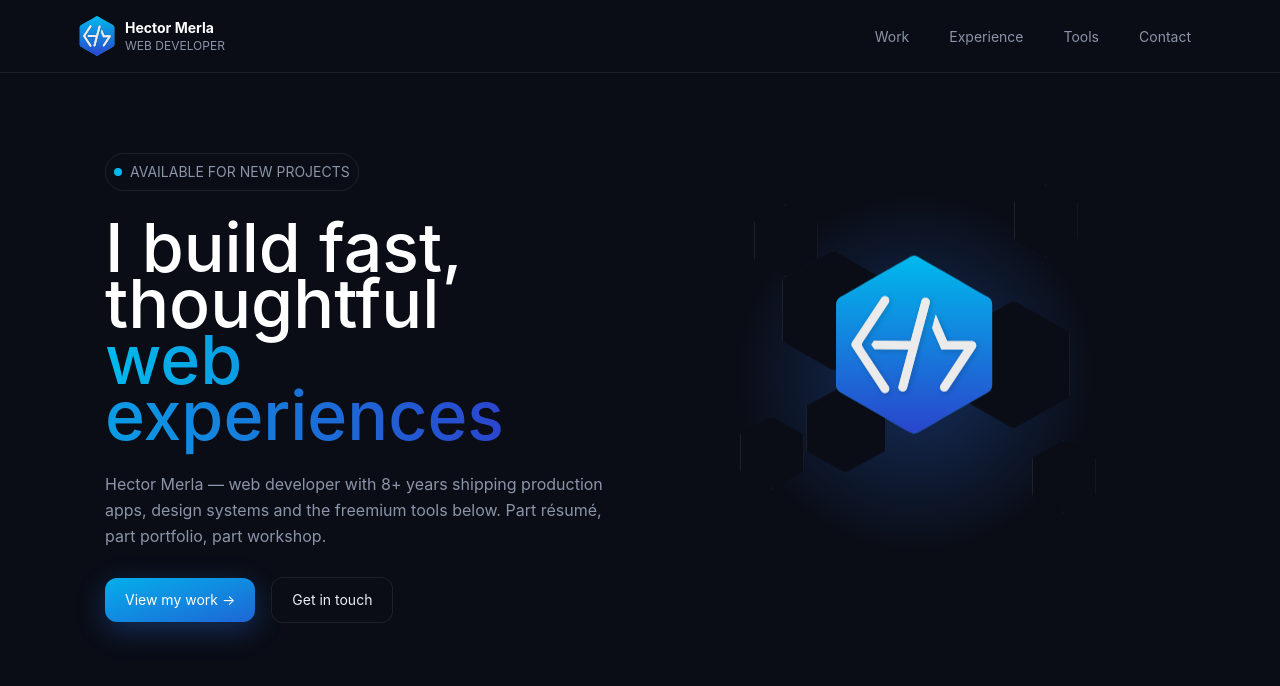
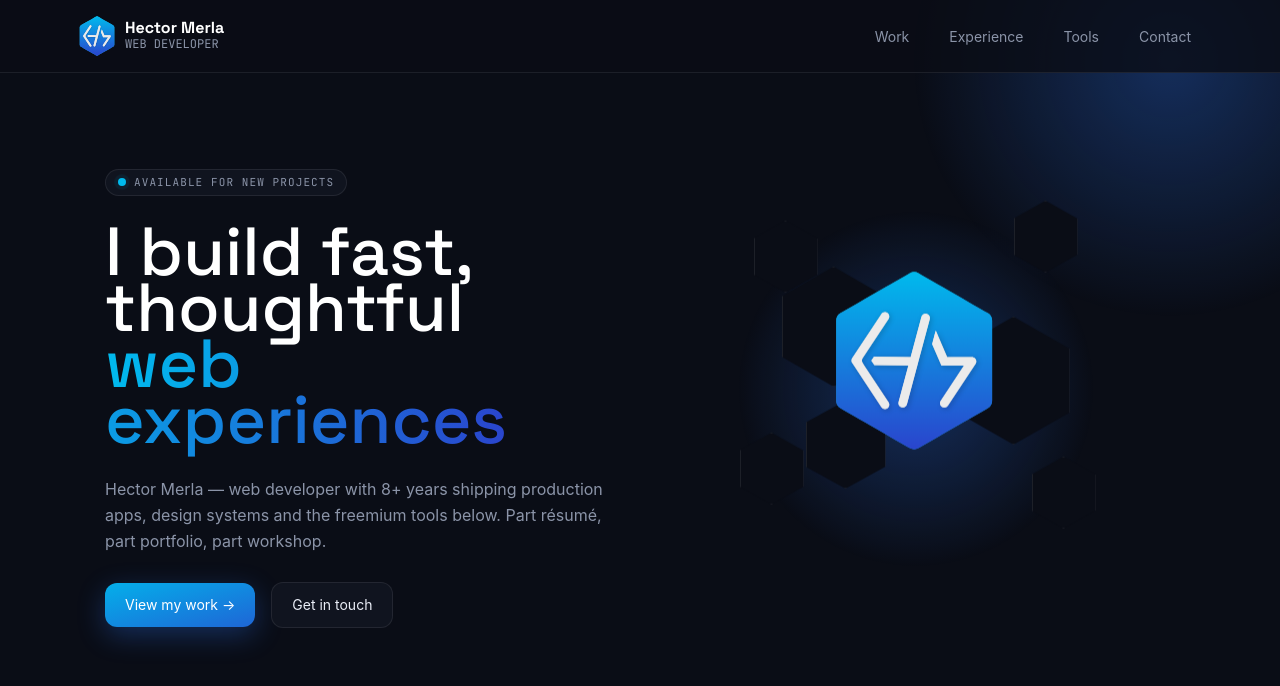
Before and after one commit to hectormerla/hecmerladev, a React (Vite) app: page / in a window 1280 px wide. Shown: the top 686 px of the page. Built offline with nearby package versions, Linux system fonts and the light colour scheme.

Commit message:
Add fonts, break out more components like StatusBadge, improve style details and add link to logo to go to home

```diff
--- a/index.html
+++ b/index.html
@@ -4,6 +4,12 @@
     <meta charset="UTF-8" />
     <link rel="icon" type="image/svg+xml" href="/favicon.svg" />
     <meta name="viewport" content="width=device-width, initial-scale=1.0" />
+    <link rel="preconnect" href="https://fonts.googleapis.com" />
+    <link rel="preconnect" href="https://fonts.gstatic.com" crossorigin />
+    <link
+      href="https://fonts.googleapis.com/css2?family=JetBrains+Mono:wght@400;500;700&family=Space+Grotesk:wght@400;500;600;700&display=swap"
+      rel="stylesheet"
+    />
     <title>hecmerladev</title>
   </head>
   <body>
--- a/src/App.tsx
+++ b/src/App.tsx
@@ -1,5 +1,6 @@
 // import { useState } from 'react'
 import "./App.css"
+import GradientCircle from "./components/GradientCircle"
 import Header from "./components/Header"
 import Hero from "./components/Hero"
 
@@ -8,6 +9,13 @@ function App() {
 
   return (
     <div>
+      <GradientCircle
+        position="fixed"
+        top="-200px"
+        right="-150px"
+        width="520px"
+        height="520px"
+      />
       <Header />
       <Hero />
       {/* <section className="container flex items-center justify-center bg-[blue]!">
--- a/src/components/Button.tsx
+++ b/src/components/Button.tsx
@@ -1,8 +1,8 @@
-const baseClassName = "px-5 py-3 text-sm rounded-xl transition-colors"
+const baseClassName = "px-5 py-3 text-sm rounded-xl  transition-pop"
 
 const variantClassName = {
   primary: "bg-gradient-brand text-white hover:bg-blue-600 shadow-glow",
-  secundary: "bg-bg border border-line text-tx",
+  secundary: "bg-bg2 border border-line text-tx",
 }
 
 const Button = ({
--- /dev/null
+++ b/src/components/FloatingHexagons.tsx
@@ -0,0 +1,20 @@
+import hmLogo from "../assets/hm_logo.svg"
+
+const FloatingHexagons = () => {
+  return (
+    <div className="relative w-[340px] h-[380px]">
+      <div className="absolute top-[28px] left-[8px] w-16 h-18 bg-bg border border-line clip-hexagon animate-floaty"></div>
+      <div className="absolute top-[8px] left-[268px] w-16 h-18 bg-bg border border-line clip-hexagon animate-floaty"></div>
+      <div className="absolute top-[264px] left-[286px] w-16 h-18 bg-bg border border-line clip-hexagon animate-floaty"></div>
+      <div className="absolute top-[240px] left-[-6px] w-16 h-18 bg-bg border border-line clip-hexagon animate-floaty"></div>
+      <div className="absolute top-[74px] left-[36px] w-26 h-30 bg-bg border border-line clip-hexagon animate-floaty"></div>
+      <div className="absolute top-[124px] left-[212px] w-28 h-32 bg-bg border border-line clip-hexagon animate-floaty"></div>
+      <div className="absolute top-[208px] left-[60px] w-20 h-22 bg-bg border border-line clip-hexagon animate-floaty"></div>
+      <div className="absolute top-[88px] left-[78px] w-45 h-40 animate-floaty flex items-center justify-center">
+        <img src={hmLogo} alt="hecmerladev_logo" />
+      </div>
+    </div>
+  )
+}
+
+export default FloatingHexagons
--- a/src/components/Header.tsx
+++ b/src/components/Header.tsx
@@ -3,8 +3,9 @@ import hmLogo from "../assets/hm_logo.svg"
 
 const Header = () => {
   return (
-    <header className="bg-bg-transp flex items-center justify-between border-b border-b-line">
+    <header className="sticky z-50 bg-bg-transp flex items-center justify-between border-b border-b-line">
       <div className="container py-4 flex items-center justify-between">
+        <a href="/">
           <div className="flex gap-2 items-center justify-center">
             <div className="">
               <img
@@ -13,11 +14,16 @@ const Header = () => {
                 alt="Profile"
               />
             </div>
-          <div className="flex flex-col items-start justify-center leading-3">
-            <span className="text-sm font-bold">Hector Merla</span>
-            <span className="text-xs text-dim uppercase">Web Developer</span>
+            <div className="flex flex-col items-start justify-center leading-4">
+              <span className="text-md font-bold font-space-grotesk">
+                Hector Merla
+              </span>
+              <span className="text-xs text-dim font-jetbrains uppercase">
+                Web Developer
+              </span>
             </div>
           </div>
+        </a>
 
         <nav>
           <ul className="flex items-center justify-end gap-4">
--- a/src/components/Hero.tsx
+++ b/src/components/Hero.tsx
@@ -1,17 +1,13 @@
 import Button from "./Button"
-import hmLogo from "../assets/hm_logo.svg"
+import FloatingHexagons from "./FloatingHexagons"
 import GradientCircle from "./GradientCircle"
+import StatusBadge from "./StatusBadge"
 
 const Hero = () => {
   return (
-    <section className="container py-20 px-7 gap-8 max-w-[1200px] mx-auto grid md:grid-cols-2">
+    <section className="container py-24 px-7 gap-8 max-w-[1200px] mx-auto grid md:grid-cols-2">
       <div className="flex flex-col items-start">
-        <div className="flex items-center justify-start gap-2 p-2 mb-7 border border-line rounded-full">
-          <div className="w-2 h-2 rounded-full bg-primary"></div>
-          <span className="text-sm text-dim uppercase">
-            Available for new projects
-          </span>
-        </div>
+        <StatusBadge>Available for new projects</StatusBadge>
         <h1 className="mb-7 text-[clamp(38px,5.6vw,68px)] text-left font-bold leading-14">
           I build fast, thoughtful
           <br />
@@ -32,18 +28,7 @@ const Hero = () => {
 
       <div className="relative h-[440px] grid place-items-center">
         <GradientCircle />
-        <div className="relative w-[340px] h-[380px]">
-          <div className="absolute top-[28px] left-[8px] w-16 h-18 bg-bg border border-line clip-hexagon animate-floaty"></div>
-          <div className="absolute top-[8px] left-[268px] w-16 h-18 bg-bg border border-line clip-hexagon animate-floaty"></div>
-          <div className="absolute top-[264px] left-[286px] w-16 h-18 bg-bg border border-line clip-hexagon animate-floaty"></div>
-          <div className="absolute top-[240px] left-[-6px] w-16 h-18 bg-bg border border-line clip-hexagon animate-floaty"></div>
-          <div className="absolute top-[74px] left-[36px] w-26 h-30 bg-bg border border-line clip-hexagon animate-floaty"></div>
-          <div className="absolute top-[124px] left-[212px] w-28 h-32 bg-bg border border-line clip-hexagon animate-floaty"></div>
-          <div className="absolute top-[208px] left-[60px] w-20 h-22 bg-bg border border-line clip-hexagon animate-floaty"></div>
-          <div className="absolute top-[88px] left-[78px] w-45 h-40 animate-floaty flex items-center justify-center">
-            <img src={hmLogo} alt="hecmerladev_logo" />
-          </div>
-        </div>
+        <FloatingHexagons />
       </div>
     </section>
   )
--- /dev/null
+++ b/src/components/StatusBadge.tsx
@@ -0,0 +1,13 @@
+const StatusBadge = ({ children }: { children: React.ReactNode }) => {
+  return (
+    <div className="flex items-center justify-start gap-2 py-1 px-3 mb-7 border border-line rounded-full bg-bg2">
+      <div className="absolute w-2 h-2 rounded-full bg-primary animate-ping"></div>
+      <div className="w-2 h-2 rounded-full bg-primary "></div>
+      <span className="text-[11px] text-dim uppercase font-jetbrains tracking-widest">
+        {children}
+      </span>
+    </div>
+  )
+}
+
+export default StatusBadge
--- a/src/index.css
+++ b/src/index.css
@@ -7,8 +7,9 @@
   --color-primary: #00baed;
   --color-secundary: #2a45cd;
   --color-bg: light-dark(#eef1f7, #0a0d16);
-  --color-bg-transp: color-mix(in srgb, var(--color-bg), transparent 50%);
+  --color-bg-transp: color-mix(in srgb, var(--color-bg), transparent 20%);
   --color-bg-hover: oklch(from var(--color-bg) calc(l + 0.08) calc(c + 0.03) h);
+  --color-bg2: light-dark(#f5f7fc, #10141f);
   --color-bg3: light-dark(#f5f7fc, #161c2a);
   --color-line: light-dark(rgba(12, 20, 40, 0.1), rgba(255, 255, 255, 0.08));
   --color-line2: light-dark(rgba(12, 20, 40, 0.18), rgba(255, 255, 255, 0.16));
@@ -21,6 +22,10 @@
     light-dark(rgba(0, 0, 0, 0.4), rgba(0, 0, 0, 0.1)) 0 10px 15px -3px,
     light-dark(rgba(0, 0, 0, 0.25), rgba(0, 0, 0, 0.05)) 0 4px 6px -2px;
   --shadow-glow: 0 8px 28px var(--color-glow);
+
+  /* FONTS */
+  --font-jetbrains: "JetBrains Mono", monospace;
+  --font-space-grotesk: "Space Grotesk", sans-serif;
 
   /* FONTS SIZES */
   /* --text-sm: 8px; */
@@ -83,6 +88,19 @@
   animation: 7s ease-in-out 0.3s infinite normal none running floaty;
 }
 
+@utility transition-pop {
+  transition:
+    transform 0.2s ease-in-out,
+    box-shadow 0.2s ease-in-out;
+
+  transform: translateY(0);
+  box-shadow: 0 0 0 transparent;
+
+  &:hover {
+    transform: translateY(-2px);
+  }
+}
+
 #root {
   color: var(--dim);
   background-color: var(--color-bg);
@@ -105,7 +123,11 @@ body {
 }
 
 h1,
-h2 {
-  font-family: var(--heading);
+h2,
+h3,
+h4,
+h5,
+h6 {
+  font-family: var(--font-space-grotesk);
   font-weight: 500;
 }
```
Lines whose indentation alone changed are shown as unchanged.
